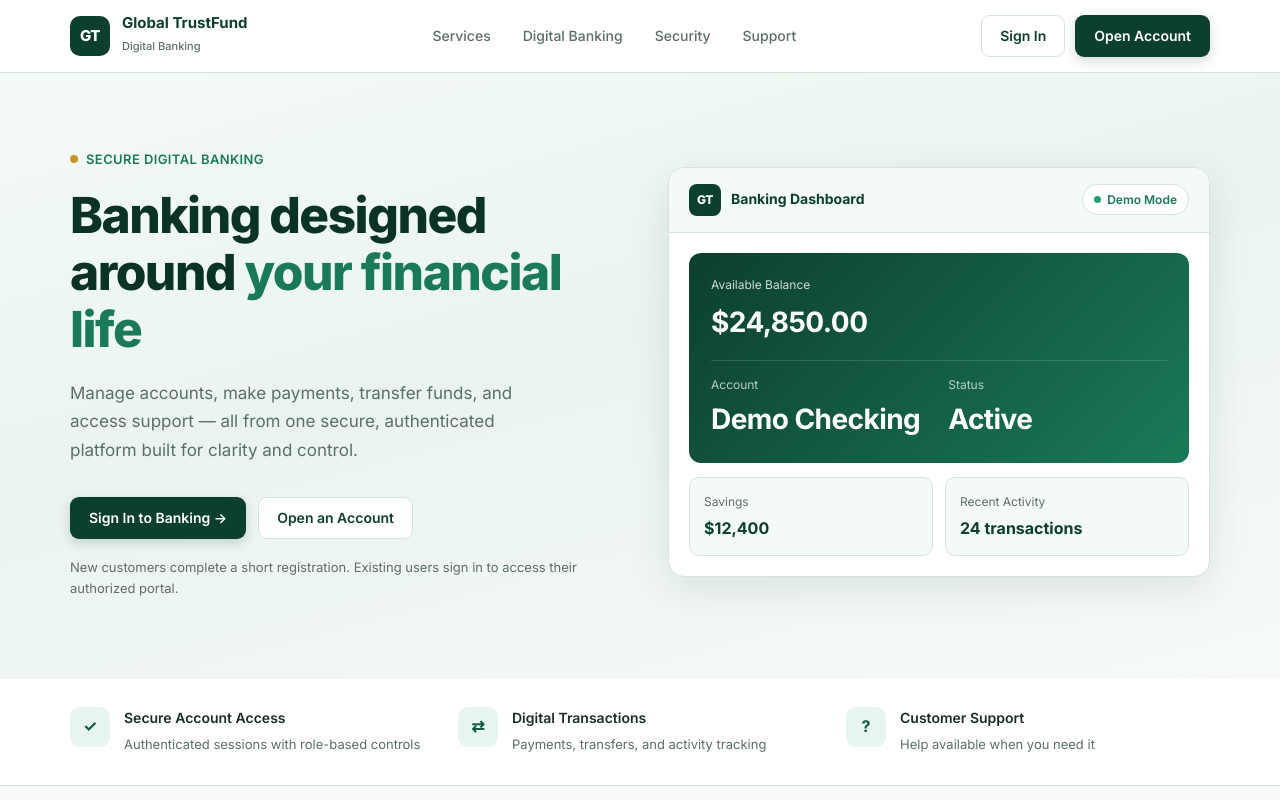
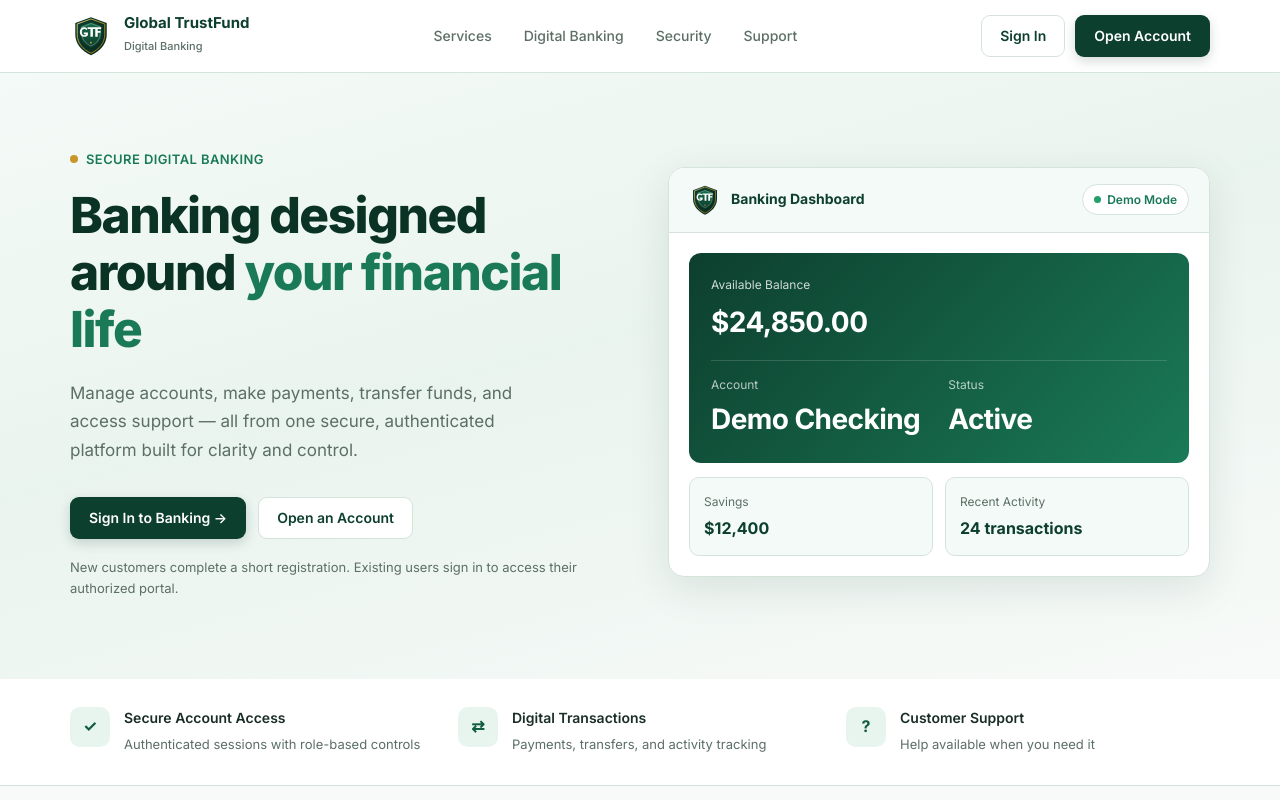
Before and after one commit to GTF-Banking/GTF-Banking, a website: page frontend/index.html in a window 1280 px wide. Shown: the top 800 px of the page. Drawn offline with Linux system fonts and the light colour scheme.

Commit message:
Update index.html

```diff
--- a/frontend/index.html
+++ b/frontend/index.html
@@ -8,6 +8,7 @@
   <meta name="robots" content="index, follow">
   <title>Global TrustFund | Secure Digital Banking</title>
 
+  <link rel="icon" type="image/svg+xml" href="./logo.svg">
   <link rel="preconnect" href="https://fonts.googleapis.com">
   <link rel="preconnect" href="https://fonts.gstatic.com" crossorigin>
   <link href="https://fonts.googleapis.com/css2?family=Inter:wght@400;500;600;700;800&display=swap" rel="stylesheet">
@@ -53,7 +54,6 @@
       margin-inline: auto;
     }
 
-    /* Accessibility */
     .skip-link {
       position: absolute;
       top: -100px;
@@ -73,7 +73,7 @@
       outline-offset: 2px;
     }
 
-    /* ========== HEADER ========== */
+    /* Header */
     .header {
       position: sticky;
       top: 0;
@@ -98,17 +98,12 @@
       flex-shrink: 0;
     }
 
-    .brand-mark {
-      width: 40px;
-      height: 40px;
-      background: var(--green-800);
-      color: white;
-      border-radius: 10px;
-      display: grid;
-      place-items: center;
-      font-weight: 800;
-      font-size: 15px;
-      letter-spacing: -0.5px;
+    .brand-logo {
+      width: 42px;
+      height: 42px;
+      object-fit: contain;
+      display: block;
+      flex-shrink: 0;
     }
 
     .brand-text strong {
@@ -198,7 +193,6 @@
       color: var(--green-800);
     }
 
-    /* Mobile nav */
     .mobile-nav {
       display: none;
       flex-direction: column;
@@ -223,7 +217,7 @@
       color: var(--green-800);
     }
 
-    /* ========== HERO ========== */
+    /* Hero */
     .hero {
       background: linear-gradient(165deg, #f4faf7 0%, #eaf4ef 45%, #f7faf8 100%);
       padding: 72px 0 80px;
@@ -314,6 +308,11 @@
       color: var(--green-800);
     }
 
+    .dash-brand .brand-logo {
+      width: 32px;
+      height: 32px;
+    }
+
     .dash-status {
       display: flex;
       align-items: center;
@@ -398,7 +397,7 @@
       color: var(--green-800);
     }
 
-    /* ========== TRUST BAR ========== */
+    /* Trust bar */
     .trust-bar {
       background: white;
       border-bottom: 1px solid var(--border);
@@ -442,7 +441,7 @@
       color: var(--muted);
     }
 
-    /* ========== SECTIONS ========== */
+    /* Sections */
     .section { padding: 80px 0; }
 
     .section-header {
@@ -473,7 +472,6 @@
       color: var(--muted);
     }
 
-    /* Services */
     .services-grid {
       display: grid;
       grid-template-columns: repeat(4, 1fr);
@@ -712,7 +710,7 @@
       background: var(--green-50);
     }
 
-    /* ========== FOOTER ========== */
+    /* Footer */
     .footer {
       background: var(--green-900);
       color: white;
@@ -732,10 +730,6 @@
       margin-top: 14px;
       max-width: 280px;
       line-height: 1.6;
-    }
-
-    .footer-brand .brand-mark {
-      background: rgba(255,255,255,0.12);
     }
 
     .footer-brand .brand-text strong { color: white; }
@@ -766,7 +760,7 @@
       color: rgba(255,255,255,0.35);
     }
 
-    /* ========== RESPONSIVE ========== */
+    /* Responsive */
     @media (max-width: 1024px) {
       .nav { display: none; }
       .menu-toggle { display: flex; align-items: center; justify-content: center; }
@@ -796,6 +790,11 @@
       .header-inner { height: 64px; }
 
       .header-actions .btn-outline { display: none; }
+
+      .brand-logo {
+        width: 36px;
+        height: 36px;
+      }
 
       .hero { padding: 40px 0 56px; }
 
@@ -855,11 +854,11 @@
   <header class="header">
     <div class="container header-inner">
       <a href="./index.html" class="brand" aria-label="Global TrustFund home">
-        <div class="brand-mark">GT</div>
-        <div class="brand-text">
+        <img src="./logo.svg" alt="Global TrustFund" class="brand-logo" width="42" height="42">
+        <span class="brand-text">
           <strong>Global TrustFund</strong>
           <span>Digital Banking</span>
-        </div>
+        </span>
       </a>
 
       <nav class="nav" aria-label="Primary">
@@ -907,7 +906,7 @@
         <div class="dash-card" aria-label="Banking dashboard demonstration">
           <div class="dash-header">
             <div class="dash-brand">
-              <div class="brand-mark" style="width:32px;height:32px;font-size:12px;border-radius:8px;">GT</div>
+              <img src="./logo.svg" alt="" class="brand-logo" width="32" height="32">
               Banking Dashboard
             </div>
             <div class="dash-status">Demo Mode</div>
@@ -1143,11 +1142,11 @@
       <div class="footer-grid">
         <div class="footer-brand">
           <a href="./index.html" class="brand">
-            <div class="brand-mark">GT</div>
-            <div class="brand-text">
+            <img src="./logo.svg" alt="Global TrustFund" class="brand-logo" width="42" height="42">
+            <span class="brand-text">
               <strong>Global TrustFund</strong>
               <span>Digital Banking</span>
-            </div>
+            </span>
           </a>
           <p>A unified digital banking platform for customers, cashiers, and authorized management teams.</p>
         </div>
@@ -1208,7 +1207,6 @@
       });
     }
 
-    // Smooth scroll for internal anchors
     document.querySelectorAll('a[href^="#"]').forEach(link => {
       link.addEventListener("click", e => {
         const id = link.getAttribute("href");
```
